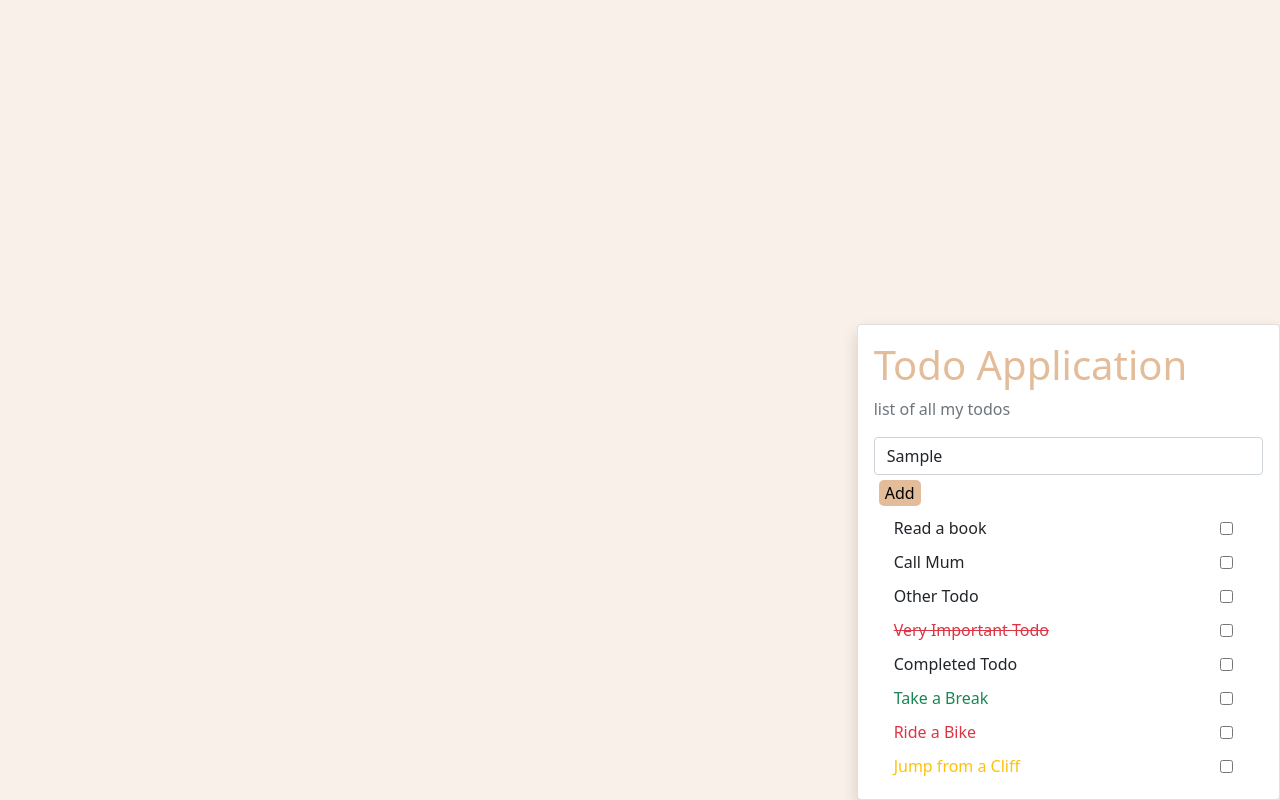
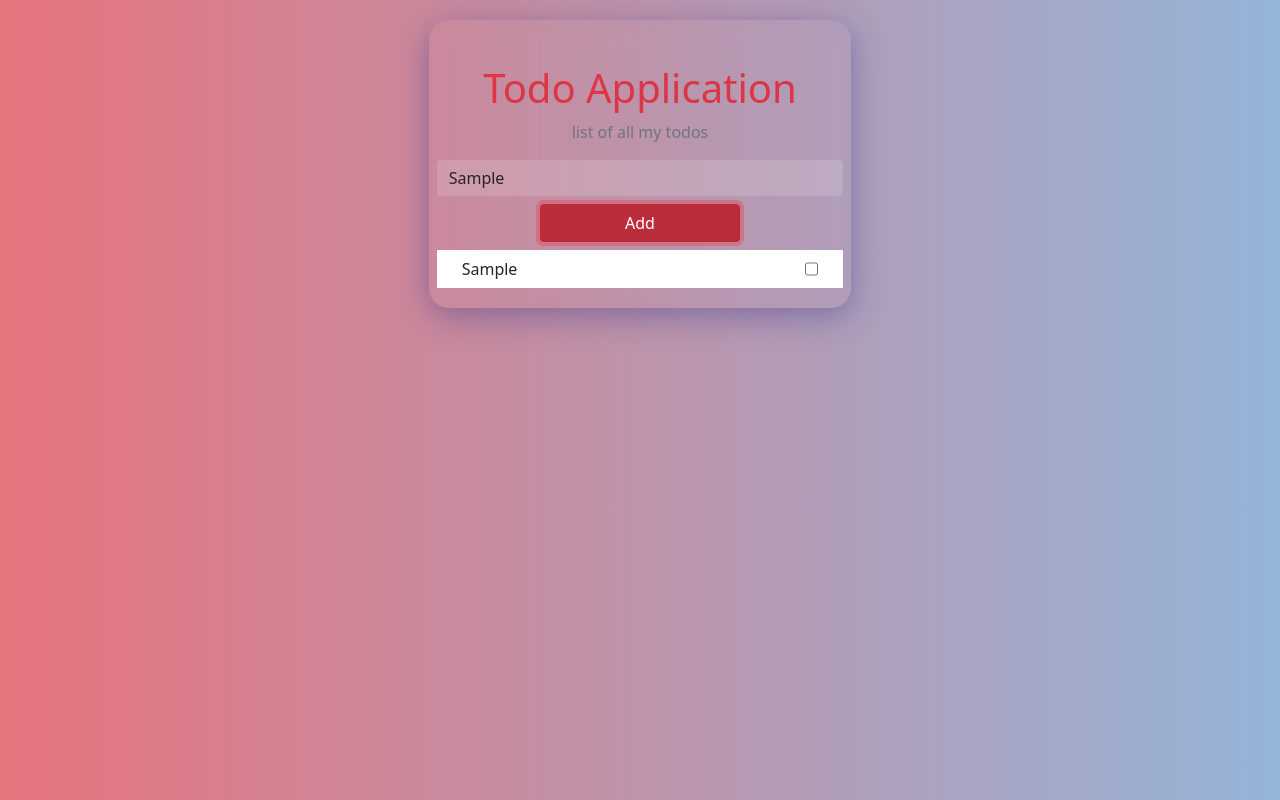
Before and after one commit to Ikxyz/my_todo, a plain HTML site: page index.html in a window 1280 px wide. Both pictures are taken after typing "Sample" into the empty fields and a click on the button "Add". Drawn offline with nearby package versions, Linux system fonts and the light colour scheme.

Commit message:
my-homework

```diff
--- a/index.html
+++ b/index.html
@@ -2,123 +2,40 @@
 
 <head>
 
-    <title>My Title</title>
-    <link rel="stylesheet" href="style.css" />
+    <title>Todo App</title>
+
     <!-- CSS only -->
     <meta name="viewport" content="width=device-width, initial-scale=1.0" />
+    <link rel="stylesheet" href="https://cdn.jsdelivr.net/npm/@ionic/core/css/ionic.bundle.css" />
     <link href="https://cdn.jsdelivr.net/npm/bootstrap@5.0.0-beta3/dist/css/bootstrap.min.css" rel="stylesheet"
         integrity="sha384-eOJMYsd53ii+scO/bJGFsiCZc+5NDVN2yr8+0RDqr0Ql0h+rP48ckxlpbzKgwra6" crossorigin="anonymous">
+    <link rel="stylesheet" href="style.css" />
 </head>
 
 <body>
 
+    <div class="grid-container">
+        <div class="todo-container px-2 text-center">
 
-    <div class="grid-container">
-        <div class="todo-container card shadow p-3">
+            <h1 class=" mt-4 text-center text-danger">Todo Application </h1>
+            <p class="text-muted text-center">list of all my todos</p>
 
-            <h1 style="color: #e3bc9a;">Todo Application </h1>
-            <p class="text-muted">list of all my todos</p>
-            <input class="form-control" type="text" />
-            <button class="">Add</button>
-            <!-- TODO ITEM 1 -->
-            <div class="todo-item">
-                <span>
-                    Read a book
-                </span>
-                <input class="todo-checkbox" type="checkbox" />
+            <input id="input-todo" class="form-control type="text" style="background-color: rgba(245, 244, 244, 0.158); border: none;"/>
+            <button onclick="onClickAddTodoButton()" class="btn btn-danger m-2">Add</button>
+
+                <div id="list-of-todos">
+
+                <div class="col-sm-12 col-md-12 col-lg-12 pr-3">
+
+                </div>
             </div>
 
-            <!-- TODO ITEM 2 -->
-            <div class="todo-item">
-                <span>
-                    Call Mum
-                </span>
-                <input class="todo-checkbox" type="checkbox" />
-            </div>
+        </div>
+   </div>
 
-            <!-- TODO ITEM 3 -->
-            <div class="todo-item">
-                <span>
-                    Other Todo
-                </span>
-                <input class="todo-checkbox" type="checkbox" />
-            </div>
-
-            <!-- TODO ITEM 4 -->
-            <div class="todo-item text-danger">
-                <del> <span>
-                        Very Important Todo
-                    </span></del>
-                <input class="todo-checkbox" type="checkbox" />
-            </div>
-
-            <!-- TODO ITEM 5 -->
-            <div class="todo-item">
-                <span>
-                    Completed Todo
-                </span>
-                <input class="todo-checkbox" type="checkbox" />
-            </div>
-
-             <!-- TODO ITEM 6 -->
-             <div class="todo-item">
-                <span class="text-success">
-                    Take a Break
-                </span>
-                <input class="todo-checkbox" type="checkbox" />
-            </div>
-
-             <!-- TODO ITEM 7 -->
-             <div class="todo-item">
-                <span class="text-danger">
-                    Ride a Bike
-                </span>
-                <input class="todo-checkbox" type="checkbox" />
-            </div>
-
-            <!-- TODO ITEM 8 -->
-            <div class="todo-item">
-                <span class="text-warning">
-                    Jump from a Cliff
-                </span>
-                <input class="todo-checkbox" type="checkbox" />
-            </div>
-
-
-        </div>
-        <!-- <div class="sectionOne">
-            Section One
-        </div>
-        <div class="sectionTwo">
-            Section Two
-        </div>
-        <div class="sectionThree">
-            Section Three
-        </div>
-
-        <div class="sectionFour">
-            Section Four
-        </div>
-<div class="sectionFive">
-    Section Five
-</div>
-<div class="sectionSix">
-    Section Six
-</div>
-
-<div class="sectionSeven">
-    Section Seven
-</div>
-
-<div class="sectionEight">
-    Section Eight
-</div>
-
-<div class="sectionNine">
-    Section Nine
-</div> -->
-</div>
 </body>
-
+<script type="module" src="https://cdn.jsdelivr.net/npm/@ionic/core/dist/ionic/ionic.esm.js"></script>
+<script nomodule src="https://cdn.jsdelivr.net/npm/@ionic/core/dist/ionic/ionic.js"></script>
+<script src="index.js"></script>
 
 </html>
--- a/index.js
+++ b/index.js
@@ -1,18 +1,105 @@
-let welcome = 'Hello';
-console.log(welcome);
+// write a function that returns hello world
+// write a function that takes in an input and returns hello + that input
+// function start(){
+//     console.log("Hello World!")
+// }
 
-let Name ='Rumwen';
-let greeting = welcome + ' ' + Name;
-console.log(greeting);
+// start();
+// function greet(name){
+//     console.log('hello' + ' ' + name);
+// }
+// greet('Victory');
+console.log("Todo v 1.0.0")
+
+let listOfTodo = [];
+
+let timeouts = {};
+
+const getElement= (id)=> document.getElementById(id);
+
+function addTodo(todo){
+    if(!todo)return;
+
+    if (listOfTodo.includes(todo))return;
+
+    listOfTodo.push(todo);
+
+    getElement("list-of-todos").innerHTML += todoItem(todo);
+
+    localStorage.setItem("todos", JSON.stringify(listOfTodo));
+
+    onNewTodoAdded();
+}
+
+getElement("input-todo").value="";
+
+function loadFormStorage() {
+    const todos = localStorage.getItem("todos");
+
+  if (!todos) return;
+
+  JSON.parse(todos).map((todo) => {
+    addTodo(todo);
+  });
+
+}
+
+function onTodoInputChange(event, todo) {
+    if (event.target.checked === true) {
+        timeouts[todo] = setTimeout(() => {
+          removeTodo(todo);
+        }, 3 * 1000 );
+      }
+
+      if (event.target.checked === false) {
+        clearTimeout(timeouts[todo]);
+        timeouts[todo] = 0;
+      }
+         getElement(todo).classList.toggle("completed");
 
 
-function greet(){
-    console.log('Hello World');
-}
-greet ();
+        }
 
-function greet(name){
-    console.log('Hello ' + name);
+function onNewTodoAdded() {
+   listOfTodo.forEach((todo) => {
+    getElement("input" + todo).addEventListener("change", (event)=>
+    onTodoInputChange(event,todo));
+   });
 }
 
-greet('Rumwen');
+function removeTodo(todo){
+    listOfTodo = listOfTodo.filter((e)=> todo!=e);
+    const todoElement = getElement(todo);
+
+    if(todoElement){
+        todoElement.remove();
+    }
+}
+
+function onClickAddTodoButton(){
+    const newTodo = getElement("input-todo").value
+    addTodo(newTodo);
+}
+
+function onCheckboxStateChange(event){
+
+}
+
+function todoItem(todo){
+    return `
+    <div id="${todo}" class="d-flex justify-content-between todo-item ">
+    <span>${todo}</span>
+    <input id="${'input'+todo}" class="todo-checkbox" type="checkbox" />
+    </div>
+    `;
+}
+
+getElement("input-todo").addEventListener("keydown",(event)=>{
+    if(event.code === "Enter"){
+      onClickAddTodoButton()
+    }
+  })
+
+
+localStorage.removeItem("todos");
+loadFormStorage();
--- a/style.css
+++ b/style.css
@@ -1,99 +1,80 @@
-button{
-  background-color: #e3bc9a;
-  border: none;
-  border-radius: 5px !important;
-  margin: 5px !important;
-}
-button:hover{
-  background-color: white;
-  color: #e3bc9a;
+body{
+  height: 500vh;
+  margin: 0;
+  padding: 0;
+  box-sizing: border-box;
+  background: rgb(238,174,202) !important;
+  background: linear-gradient(90deg, rgb(230, 115, 125) 0%, rgb(148, 180, 216) 100%) !important;
 }
 
-.grid-container {
+.completed{
+  color: green;
+  text-decoration: line-through;
+}
+
+.grid-container{
   display: grid;
-  height: 100vh;
-  gap: 5px;
   grid-template-columns: 1fr 1fr 1fr;
-  grid-template-rows: 1fr 4fr 1fr;
-  background-color: #e3bc9a38;
+  gap: 6px;
+  grid-template-rows: 1fr 1fr 1fr;
 }
 
 .todo-container{
-grid-column: 3/3;
-grid-row:3/3;
+  padding: 20px 0px;
+  margin-top: 20px;
+  /* background: rgba(255, 255, 255, 0.1); */
+  border-radius: 20px;
+  backdrop-filter: blur(10px);
+  transition: linear 2px ease-in-out;
+  grid-column: 2/3;
+  grid-row:1/3;
+  box-shadow: 0 8px 32px  rgba( 31, 38, 135, 0.37 );
+  /* border-bottom: 4px solid yellow; */
+  /* box-shadow: 2px 1px rgba(51, 51, 51, 0.466); */
 }
 
+
 .todo-item{
-    display: flex;
-    justify-content: space-between;
-    align-items: center;
+  background-color: white;
   transition: all 300ms 0s ease;
-    padding: 5px 20px;
-    border: none;
-    cursor: pointer;
-    margin-right: 10px;
+  padding: 7px 25px 7px 25px;
 }
 
 .todo-item:hover{
-    color: #e3bc9a;
+  color: rgb(255, 0, 0);
   margin-left: 10px;
   margin-right: 0px;
   box-shadow: 0px 0px 5px 0px gray;
 }
 
 button{
-    width: fit-content;
+  width: 200px;
 }
 
-/*
-.sectionOne {
-  background-color: red;
+h1{
+  color: rgba(148,187,233,1) !important;
 }
 
-.sectionTwo {
-  background-color: blue;
+.card{
+  padding: 40px;
 }
 
-.sectionThree {
-  background-color: green;
-}
 
-.sectionFour {
-  background-color: purple;
-}
-
-.sectionFive {
-  background-color: orange;
-  text-align: center;
-}
-
-.sectionSix {
-  background-color: pink;
-}
-
-.sectionSeven {
-  background-color: brown;
-}
-
-.sectionEight {
-  background-color: teal;
-}
-
-.sectionNine {
-  background-color: tomato;
-}
- */
-
-@media only screen and (max-width:550px){
-
+@media only screen and (max-width:550px) {
   .grid-container{
       grid-template-columns: 1fr;
-        grid-template-rows: 1fr 6fr 1fr;
+      grid-template-rows:  1fr;
+  }
+  .grid-container2{
+      grid-template-columns: 1fr 1fr 1fr;
+      grid-template-rows:  1fr 1fr 1fr;
   }
 
   .todo-container{
-        grid-column:1/2;
-        grid-row: 2/3;
+      grid-column-start: 2;
+      grid-column-end: 1;
+
+      grid-row-start: 1;
+      grid-row-end: 2;
   }
-
 }
```
Lines whose indentation alone changed are shown as unchanged.
